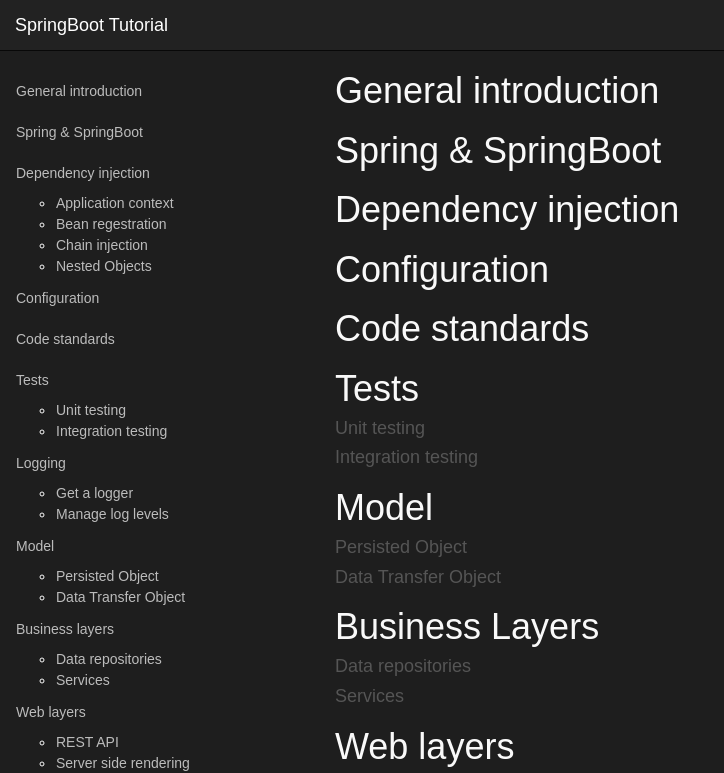
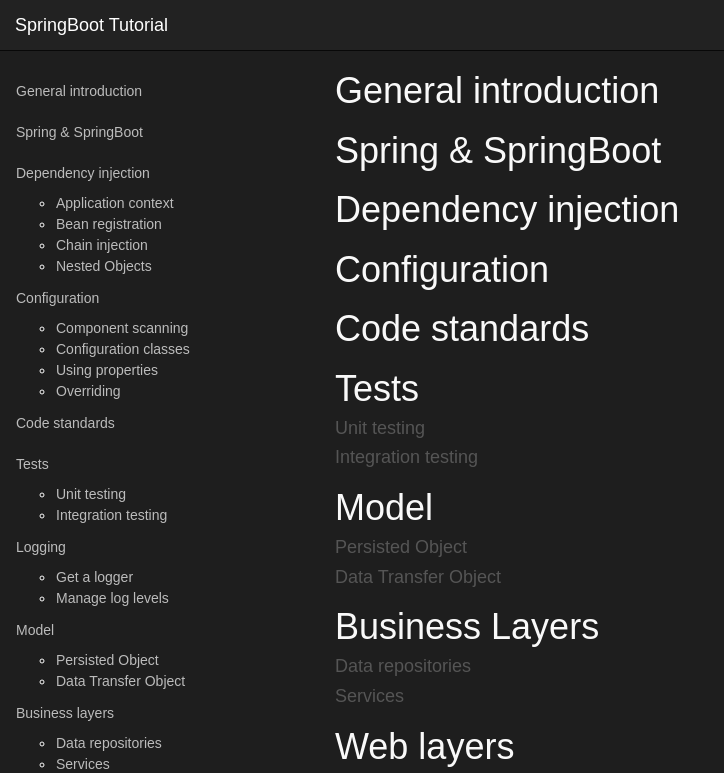
Before and after one commit to mgargadennec/springboot-tutorial, a plain HTML site: page documentation/index.html in a window 1280 px wide. Shown: the top 773 px of the page, without its empty margins (0-724 px from the left). Drawn offline with nearby package versions, Linux system fonts and the light colour scheme; a web font is replaced by a local one.

Commit message:
Adding subtitles Signed-off-by: Maël Gargadennec <mael.gargadennec@gmail.com>

```diff
--- a/documentation/index.html
+++ b/documentation/index.html
@@ -42,12 +42,20 @@
 								<a href="#di">Dependency injection</a>
 								<ul>
 									<li><a href="#unit_tests">Application context</a></li>
-									<li><a href="#unit_tests">Bean regestration</a></li>
+									<li><a href="#unit_tests">Bean registration</a></li>
 									<li><a href="#integration_tests">Chain injection</a></li>
 									<li><a href="#integration_tests">Nested Objects</a></li>
 								</ul>
 							</li>
-							<li><a href="#configuration">Configuration</a></li>
+							<li>
+								<a href="#configuration">Configuration</a>
+								<ul>
+									<li><a href="#unit_tests">Component scanning</a></li>
+									<li><a href="#unit_tests">Configuration classes</a></li>
+									<li><a href="#unit_tests">Using properties</a></li>
+									<li><a href="#unit_tests">Overriding</a></li>
+								</ul>
+							</li>
 							<li><a href="#standards">Code standards</a></li>
 							<li>
 								<a href="#tests">Tests</a>
```
